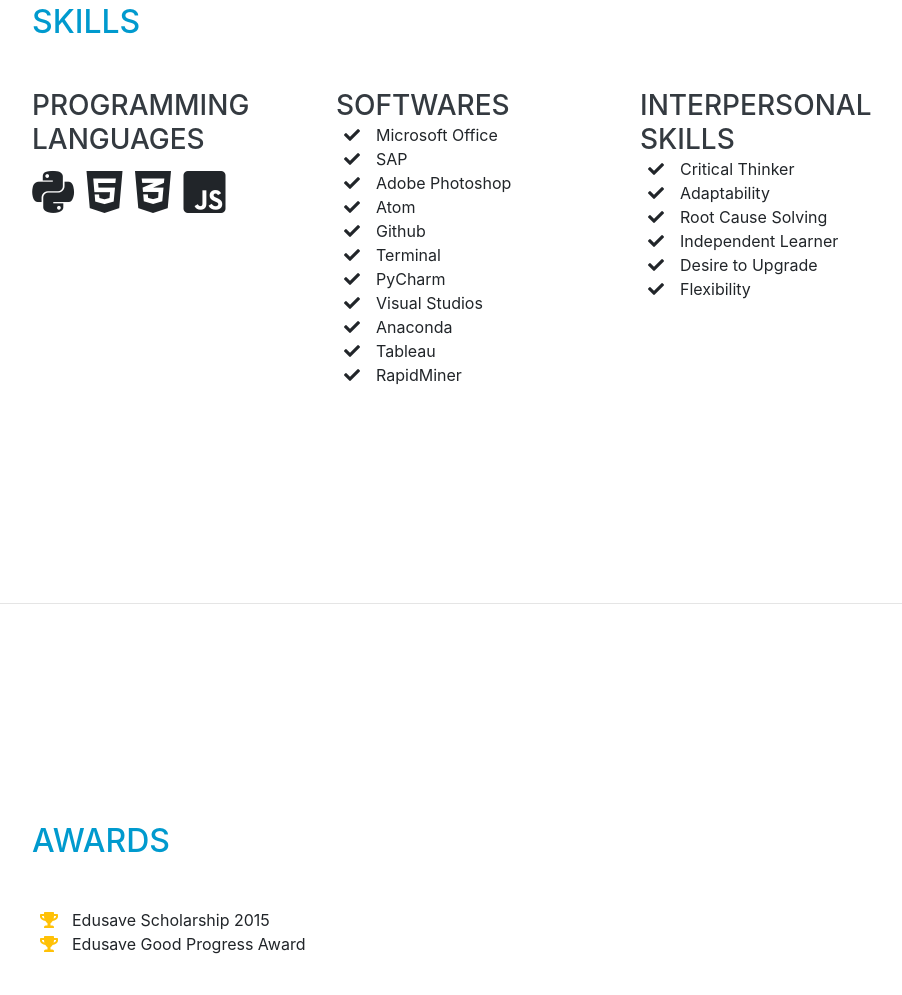
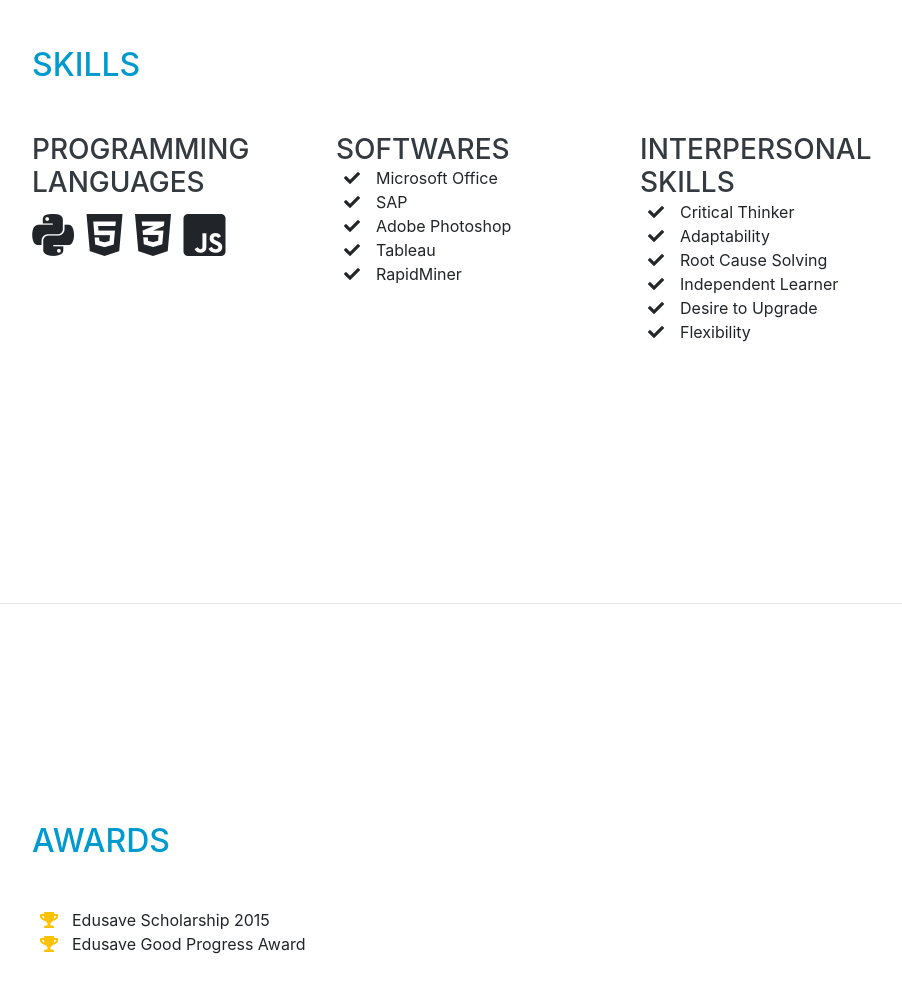
Before and after one commit to fabianchua6/fabianchua6.github.io, a website with bundled scripts: page index.html in a window 1280 px wide. Shown: the part 4148-5143 px from the top of the page, without its empty margins (288-1190 px from the left). Built offline with nearby package versions, Linux system fonts and the light colour scheme; a web font is replaced by a local one.

Commit message:
Update index.html

```diff
--- a/index.html
+++ b/index.html
@@ -279,24 +279,6 @@
                 Adobe Photoshop</li>
               <li>
                 <i class="fa-li fa fa-check"></i>
-                Atom</li>
-              <li>
-                <i class="fa-li fa fa-check"></i>
-                Github</li>
-              <li>
-                <i class="fa-li fa fa-check"></i>
-                Terminal</li>
-              <li>
-                <i class="fa-li fa fa-check"></i>
-                PyCharm</li>
-              <li>
-                <i class="fa-li fa fa-check"></i>
-                Visual Studios</li>
-              <li>
-                <i class="fa-li fa fa-check"></i>
-                Anaconda</li>
-              <li>
-                <i class="fa-li fa fa-check"></i>
                 Tableau</li>
               <li>
                 <i class="fa-li fa fa-check"></i>
```
